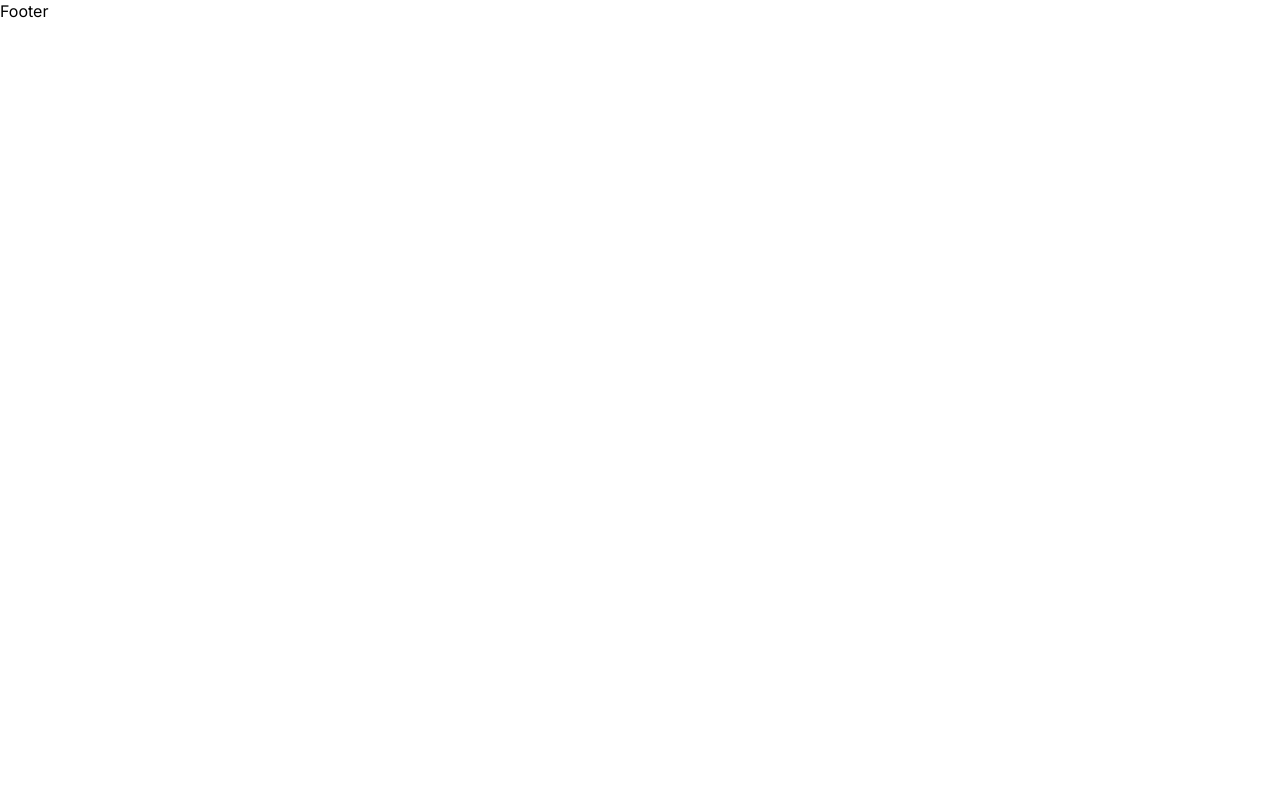
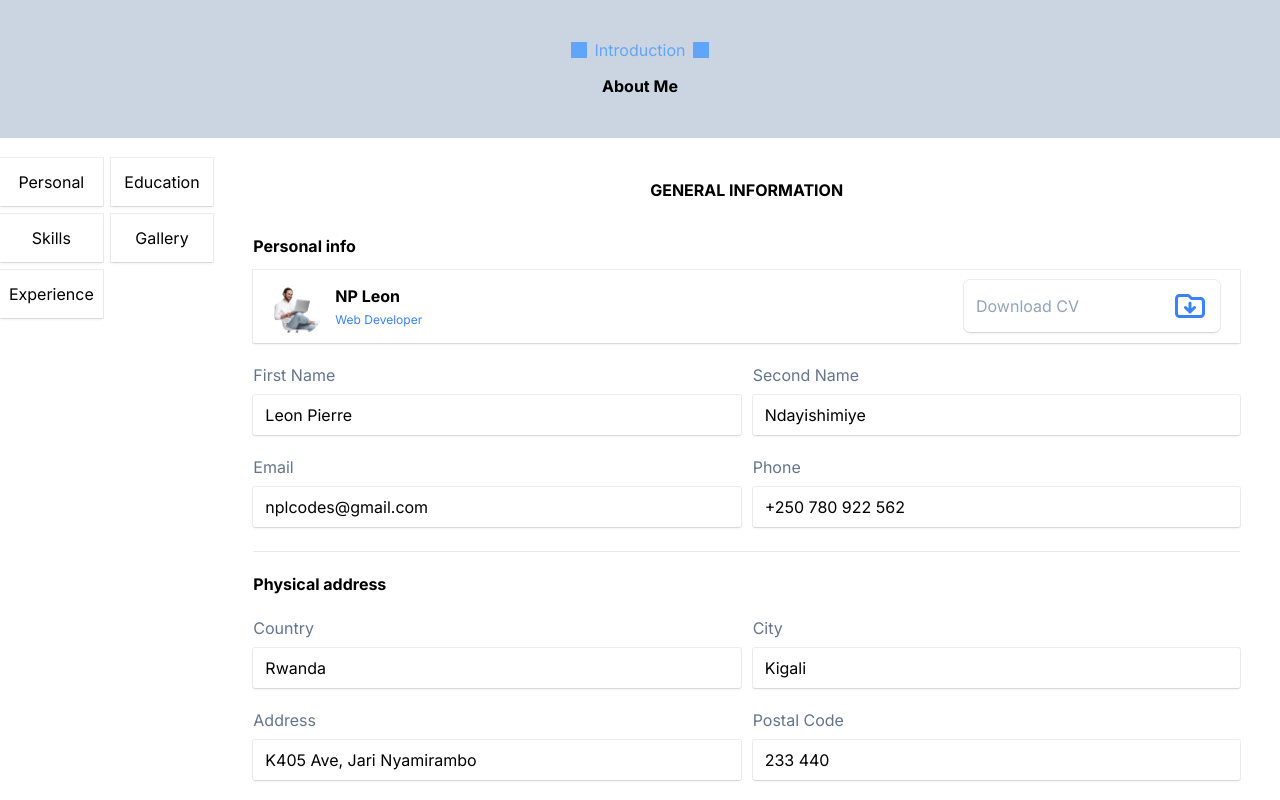
Before and after one commit to nplcodes/My-brand, a Next.js app in the folder portfolio/: page / in a window 1280 px wide. Shown: the part 720-1520 px from the top of the page. Before the commit the page ends 800 px from the top, so only its background shows below. Built offline with nearby package versions, Linux system fonts and the light colour scheme.

Commit message:
design frontend

```diff
--- a/portfolio/app/layout.tsx
+++ b/portfolio/app/layout.tsx
@@ -6,7 +6,7 @@ import Footer from '@/components/footer/Footer'
 const inter = Inter({ subsets: ['latin'] })
 
 export const metadata: Metadata = {
-  title: 'Create Next App',
+  title: 'Brand',
   description: 'Generated by create next app',
 }
 
--- /dev/null
+++ b/portfolio/app/not-found.tsx
@@ -0,0 +1,9 @@
+import React from 'react'
+
+const NotFound = () => {
+  return (
+    <div>Page not found ::)</div>
+  )
+}
+
+export default NotFound
--- a/portfolio/app/page.tsx
+++ b/portfolio/app/page.tsx
@@ -1,10 +1,14 @@
+import About from '@/components/about/About'
 import Main from '@/components/main/Main'
+import Scroll from '@/components/scrol-icon/Scroll'
 import Image from 'next/image'
 
 export default function Home() {
   return (
     <div>
       <Main />
+      <Scroll />
+      <About />
     </div>
   )
 }
--- /dev/null
+++ b/portfolio/components/about/About.tsx
@@ -0,0 +1,68 @@
+"use client"
+
+import React, {use, useState} from 'react'
+import Skills from './sub-components/Skills'
+import Personal from './sub-components/Personal'
+import Education from './sub-components/Education'
+import Experience from './sub-components/Experience'
+import Gallery from './sub-components/Gallery'
+
+
+
+const About = () => {
+   let [about, setAbout] = useState<string>('personal');
+
+  const setMenu = (menu: string) => {
+    setAbout(menu);
+  };
+const renderingSelectedMenu = ()=>{
+   switch (about) {
+    case about='personal':
+        return <Personal />
+      break;
+    case about='education':
+        return <Education />
+      break;
+    case about='skills':
+        return <Skills />
+      break;
+    case about='gallery':
+        return <Gallery />
+      break;
+    case about='experience':
+        return <Experience />
+      break;
+
+    default:
+      break;
+  }
+}
+
+  return (
+    <div className='mt-5'>
+        <div className="about-header bg-slate-300 flex gap-3 flex-col items-center justify-center py-10">
+            <div className='flex items-center justify-center gap-2'>
+                <div className='w-4 h-4 bg-blue-400'></div>
+                  <p className='text-blue-400'>Introduction</p>
+                <div className='w-4 h-4 bg-blue-400'></div>
+            </div>
+            <h1 className='font-bold'>About Me</h1>
+        </div>
+        <div className="about-body grid grid-cols-6">
+            <div className="left-nav col-div-1 h-[100px] grid grid-cols-2 gap-2 py-5">
+                <div className='cursor-pointer hover:bg-blue-500 hover:text-white flex justify-center items-center py-3 shadow-[0px_2px_3px_-1px_rgba(0,0,0,0.1),0px_1px_0px_0px_rgba(25,28,33,0.02),0px_0px_0px_1px_rgba(25,28,33,0.08)]' onClick={() => setMenu('personal')}>Personal</div>
+                <div className='cursor-pointer hover:bg-blue-500 hover:text-white flex justify-center items-center py-3 shadow-[0px_2px_3px_-1px_rgba(0,0,0,0.1),0px_1px_0px_0px_rgba(25,28,33,0.02),0px_0px_0px_1px_rgba(25,28,33,0.08)]' onClick={() => setMenu('education')}>Education</div>
+                <div className='cursor-pointer hover:bg-blue-500 hover:text-white flex justify-center items-center py-3 shadow-[0px_2px_3px_-1px_rgba(0,0,0,0.1),0px_1px_0px_0px_rgba(25,28,33,0.02),0px_0px_0px_1px_rgba(25,28,33,0.08)]' onClick={() => setMenu('skills')}>Skills</div>
+                <div className='cursor-pointer hover:bg-blue-500 hover:text-white flex justify-center items-center py-3 shadow-[0px_2px_3px_-1px_rgba(0,0,0,0.1),0px_1px_0px_0px_rgba(25,28,33,0.02),0px_0px_0px_1px_rgba(25,28,33,0.08)]' onClick={() => setMenu('gallery')}>Gallery</div>
+                <div className='cursor-pointer hover:bg-blue-500 hover:text-white flex justify-center items-center py-3 shadow-[0px_2px_3px_-1px_rgba(0,0,0,0.1),0px_1px_0px_0px_rgba(25,28,33,0.02),0px_0px_0px_1px_rgba(25,28,33,0.08)]' onClick={() => setMenu('experience')}>Experience</div>
+                {/* <div className='cursor-pointer hover:bg-blue-500 hover:text-white flex justify-center items-center py-3 shadow-[0px_2px_3px_-1px_rgba(0,0,0,0.1),0px_1px_0px_0px_rgba(25,28,33,0.02),0px_0px_0px_1px_rgba(25,28,33,0.08)]' onClick={() => setMenu('')}>Download Cv</div> */}
+            </div>
+            <div className="content col-span-5 min-h-screen p-5 px-10">
+                {renderingSelectedMenu()}
+            </div>
+        </div>
+    </div>
+  )
+}
+
+export default About
--- /dev/null
+++ b/portfolio/components/about/sub-components/Education.tsx
@@ -0,0 +1,11 @@
+"use client"
+
+const Education = () => {
+  return (
+    <div className="flex justify-center items-center py-5">
+      <div className="header-personal">EDUCATION BACKGROUND</div>
+    </div>
+  )
+}
+
+export default Education
--- /dev/null
+++ b/portfolio/components/about/sub-components/Experience.tsx
@@ -0,0 +1,11 @@
+"use client"
+
+const Experience = () => {
+  return (
+    <div className="flex justify-center items-center py-5">
+      <div className="header-personal">WORK EXPERIENCE</div>
+    </div>
+  )
+}
+
+export default Experience
--- /dev/null
+++ b/portfolio/components/about/sub-components/Gallery.tsx
@@ -0,0 +1,11 @@
+"use client"
+
+const Gallery = () => {
+  return (
+    <div className="flex justify-center items-center py-5">
+      <div className="header-personal">MY GALLERY </div>
+    </div>
+  )
+}
+
+export default Gallery
--- /dev/null
+++ b/portfolio/components/about/sub-components/Personal.tsx
@@ -0,0 +1,82 @@
+"use client"
+
+import Image from "next/image"
+import { HiOutlineFolderDownload } from "react-icons/hi";
+
+
+const Personal = () => {
+  return (
+    <div>
+      <div className="flex justify-center items-center py-5">
+        <div className="header-personal font-bold">GENERAL INFORMATION</div>
+      </div>
+      {/* Info page */}
+      <div className="info">
+        <p className="font-bold py-3">Personal info</p>
+        <div className="profile">
+          <div className="image-names flex flex-row justify-between items-center gap-3 py-2 px-5 shadow-[0px_2px_3px_-1px_rgba(0,0,0,0.1),0px_1px_0px_0px_rgba(25,28,33,0.02),0px_0px_0px_1px_rgba(25,28,33,0.08)]">
+            <div className="flex items-center gap-3" >
+              <Image alt="avatar" src="/images/hero-pic.png" height={50} width={50} className="rounded-full"/>
+              <div className="flex flex-col gap-1">
+                <p className="text-md font-bold">NP Leon</p>
+                <p className="text-xs text-blue-500">Web Developer</p>
+              </div>
+            </div>
+            <div className="flex justify-between items-center px-3 w-64 rounded-md py-2 shadow-[0px_2px_3px_-1px_rgba(0,0,0,0.1),0px_1px_0px_0px_rgba(25,28,33,0.02),0px_0px_0px_1px_rgba(25,28,33,0.08)]">
+              <p className="text-slate-400">Download CV</p>
+              <p className="text-4xl cursor-pointer text-blue-500 rounded-md"><HiOutlineFolderDownload /></p>
+            </div>
+          </div>
+        </div>
+        {/* names */}
+        <div className="row-1 grid grid-cols-2 gap-3 pt-5">
+          <div>
+          <p className="pb-2 text-slate-500">First Name</p>
+            <div className=" py-2 rounded-sm px-3 shadow-[0px_2px_3px_-1px_rgba(0,0,0,0.1),0px_1px_0px_0px_rgba(25,28,33,0.02),0px_0px_0px_1px_rgba(25,28,33,0.08)]">Leon Pierre</div>
+          </div>
+          <div>
+            <p className="pb-2 text-slate-500">Second Name</p>
+            <div className=" py-2 rounded-sm px-3 shadow-[0px_2px_3px_-1px_rgba(0,0,0,0.1),0px_1px_0px_0px_rgba(25,28,33,0.02),0px_0px_0px_1px_rgba(25,28,33,0.08)]">Ndayishimiye</div>
+          </div>
+        </div>
+        {/* email and phone */}
+        <div className="row-1 grid grid-cols-2 gap-3 pt-5">
+          <div>
+          <p className="pb-2 text-slate-500">Email</p>
+            <div className=" py-2 rounded-sm px-3 shadow-[0px_2px_3px_-1px_rgba(0,0,0,0.1),0px_1px_0px_0px_rgba(25,28,33,0.02),0px_0px_0px_1px_rgba(25,28,33,0.08)]">nplcodes@gmail.com</div>
+          </div>
+          <div>
+            <p className="pb-2 text-slate-500">Phone</p>
+            <div className=" py-2 rounded-sm px-3 shadow-[0px_2px_3px_-1px_rgba(0,0,0,0.1),0px_1px_0px_0px_rgba(25,28,33,0.02),0px_0px_0px_1px_rgba(25,28,33,0.08)]">+250 780 922 562</div>
+          </div>
+        </div>
+        <hr className="h-0.1 w-full bg-slate-400 mt-6 "/>
+
+        {/* Pysical address */}
+        <p className="pt-5 font-bold">Physical address</p>
+        <div className="row-1 grid grid-cols-2 gap-3 pt-5">
+          <div>
+          <p className="pb-2 text-slate-500">Country</p>
+            <div className=" py-2 rounded-sm px-3 shadow-[0px_2px_3px_-1px_rgba(0,0,0,0.1),0px_1px_0px_0px_rgba(25,28,33,0.02),0px_0px_0px_1px_rgba(25,28,33,0.08)]">Rwanda</div>
+          </div>
+          <div>
+            <p className="pb-2 text-slate-500">City</p>
+            <div className=" py-2 rounded-sm px-3 shadow-[0px_2px_3px_-1px_rgba(0,0,0,0.1),0px_1px_0px_0px_rgba(25,28,33,0.02),0px_0px_0px_1px_rgba(25,28,33,0.08)]">Kigali</div>
+          </div>
+        </div>
+        <div className="row-1 grid grid-cols-2 gap-3 pt-5">
+          <div>
+          <p className="pb-2 text-slate-500">Address</p>
+            <div className=" py-2 rounded-sm px-3 shadow-[0px_2px_3px_-1px_rgba(0,0,0,0.1),0px_1px_0px_0px_rgba(25,28,33,0.02),0px_0px_0px_1px_rgba(25,28,33,0.08)]">K405 Ave, Jari Nyamirambo</div>
+          </div>
+          <div>
+            <p className="pb-2 text-slate-500">Postal Code</p>
+            <div className=" py-2 rounded-sm px-3 shadow-[0px_2px_3px_-1px_rgba(0,0,0,0.1),0px_1px_0px_0px_rgba(25,28,33,0.02),0px_0px_0px_1px_rgba(25,28,33,0.08)]">233 440</div>
+          </div>
+        </div>
+      </div>
+    </div>
+  )
+}
+
+export default Personal
--- /dev/null
+++ b/portfolio/components/about/sub-components/Skills.tsx
@@ -0,0 +1,11 @@
+"use client"
+
+const Skills = () => {
+  return (
+    <div className="flex justify-center items-center py-5">
+      <div className="header-personal">SKILLS + KNOWLDGE</div>
+  </div>
+  )
+}
+
+export default Skills
--- a/portfolio/components/main/Main.tsx
+++ b/portfolio/components/main/Main.tsx
@@ -2,12 +2,12 @@ import Image from 'next/image';
 
 const Main = () => {
   return (
-    <div className="grid grid-cols-2 bg-cover bg-center" style={{backgroundImage: 'url("/images/back.jpg")'}}>
+    <div className="grid grid-cols-2 bg-cover bg-center" style={{backgroundImage: 'url("/images/back.jp")'}}>
         <div className="hero-section flex justify-center">
             <Image
             src="/images/hero-pic.png"
             alt="Description of your image"
-            width={550}
+            width={500}
             height={200}
         />
         </div>
--- a/portfolio/components/navbar/NavBar.tsx
+++ b/portfolio/components/navbar/NavBar.tsx
@@ -4,7 +4,7 @@ import Image from "next/image";
 
 const NavBar = () => {
   return (
-    <div className='flex justify-between items-center bg-[#F0F4F7]  py-5 px-5'>
+    <div className='flex justify-between items-center bg-[#f0f4f765]  py-5 px-5'>
         <div  className="logo text-4xl font-bold cursor-pointer"><Image alt="logo" width={60} height={60} src='/images/LOGO.png' /></div>
         <nav className='navbar-menu flex gap-10'>
             <ul className="flex gap-5 items-center">
--- /dev/null
+++ b/portfolio/components/scrol-icon/Scroll.tsx
@@ -0,0 +1,11 @@
+import { LuMouse } from "react-icons/lu";
+
+const Scroll = () => {
+  return (
+    <div className="flex justify-end">
+       <span className="text-4xl text-gray-500"> <LuMouse /> </span>
+    </div>
+  )
+}
+
+export default Scroll
```
